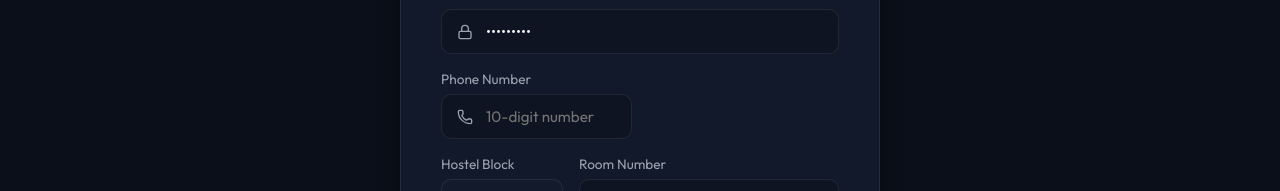
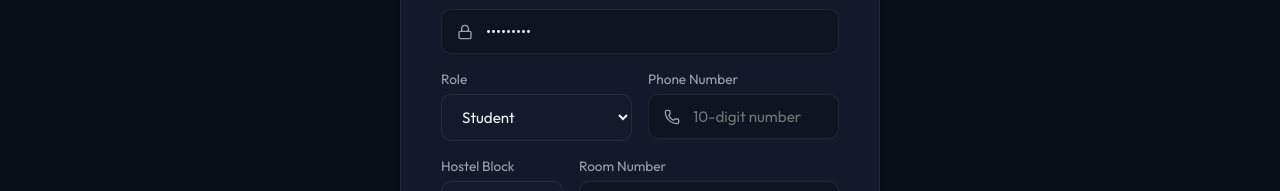
Before and after one commit to AasthaJain76/HostelResolve, a React app in the folder frontend/: page /login in a window 1280 px wide. Both pictures are taken after typing "name@example.com", "Sample123" into the empty fields and a click on the button "Create one". Shown: the part 399-590 px from the top of the page. Built offline with nearby package versions, Linux system fonts and the light colour scheme; no server answers; the HTML template or start-up script is replaced by a standard one.

Commit message:
temp: allow admin signups for database seeding

```diff
--- a/frontend/src/components/LoginRegister.jsx
+++ b/frontend/src/components/LoginRegister.jsx
@@ -123,6 +123,17 @@ const LoginRegister = () => {
                         <>
                             <div style={{ display: 'grid', gridTemplateColumns: '1fr 1fr', gap: '16px' }}>
                                 <div style={{ display: 'flex', flexDirection: 'column', gap: '6px' }}>
+                                    <label style={{ fontSize: '0.85rem', color: 'var(--text-muted)' }}>Role</label>
+                                    <select
+                                        className="glass-input"
+                                        value={role}
+                                        onChange={(e) => setRole(e.target.value)}
+                                    >
+                                        <option value="student">Student</option>
+                                        <option value="admin">Admin</option>
+                                    </select>
+                                </div>
+                                <div style={{ display: 'flex', flexDirection: 'column', gap: '6px' }}>
                                     <label style={{ fontSize: '0.85rem', color: 'var(--text-muted)' }}>Phone Number</label>
                                     <div style={{ position: 'relative', display: 'flex', alignItems: 'center' }}>
                                         <Phone size={16} style={{ position: 'absolute', left: '16px' }} color="var(--text-muted)" />
```
Also changed, not shown: 1 other file (tests, documents, lock files or other folders).
